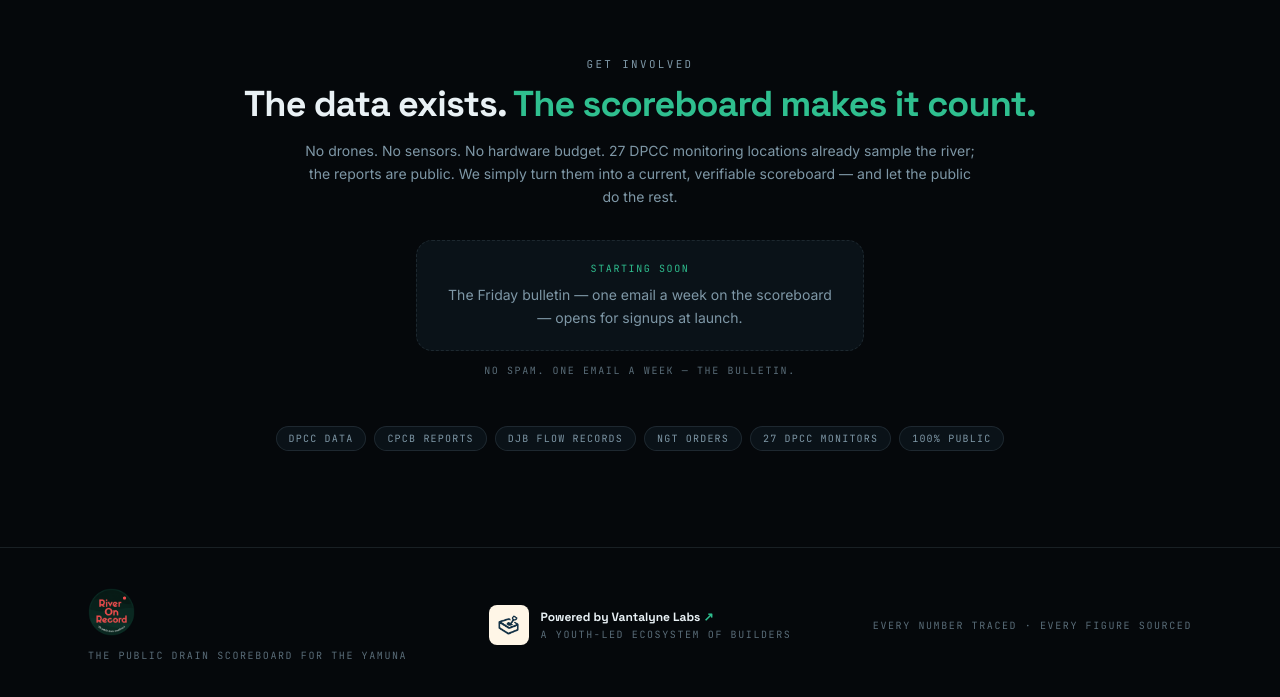
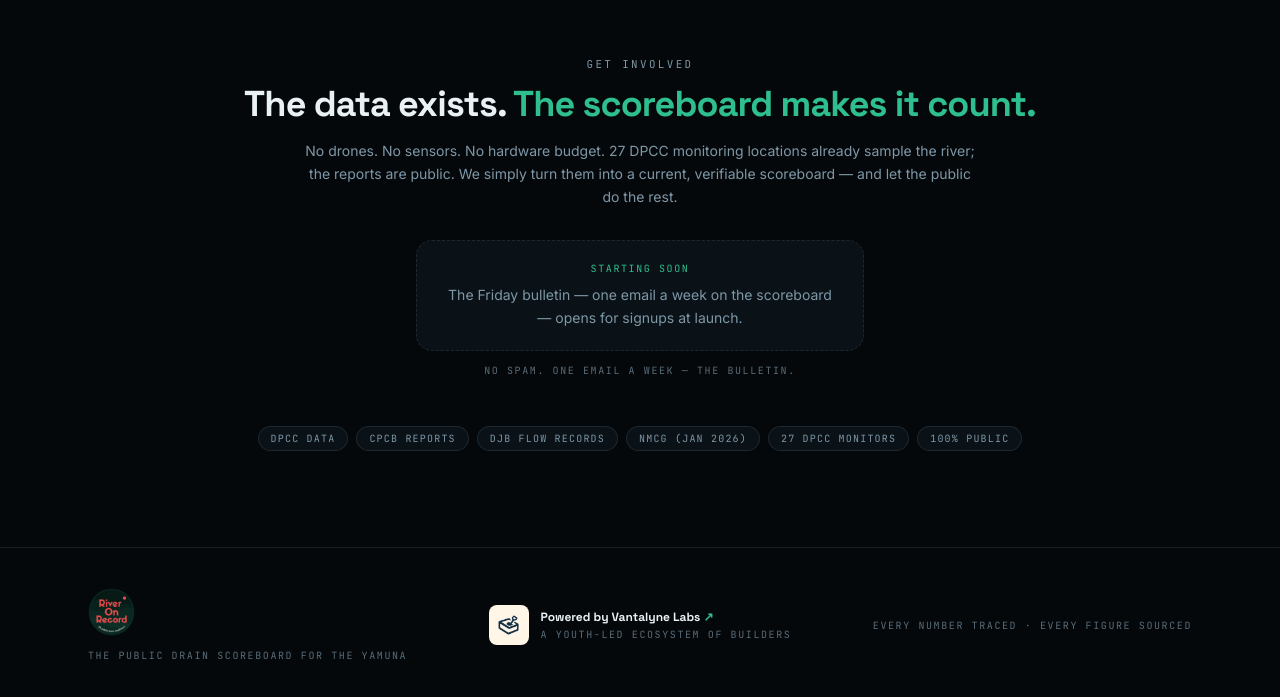
Before and after one commit to aadyantsrivastava09/river-on-record, a Next.js app: page / in a window 1280 px wide. Shown: the part 9793-10490 px from the top of the page. Built offline with nearby package versions, Linux system fonts and the light colour scheme.

Commit message:
fix: update CTA source badge to NMCG (Jan 2026)

```diff
--- a/components/CTA.tsx
+++ b/components/CTA.tsx
@@ -28,7 +28,7 @@ export default function CTA() {
         </p>
 
         <div className="mt-12 flex flex-wrap items-center justify-center gap-2">
-          {["DPCC data", "CPCB reports", "DJB flow records", "NGT orders", "27 DPCC monitors", "100% public"].map((c) => (
+          {["DPCC data", "CPCB reports", "DJB flow records", "NMCG (Jan 2026)", "27 DPCC monitors", "100% public"].map((c) => (
             <span key={c} className="rounded-full border border-line bg-panel px-3 py-1 font-mono text-[10px] uppercase tracking-[0.12em] text-fog">
               {c}
             </span>
```
